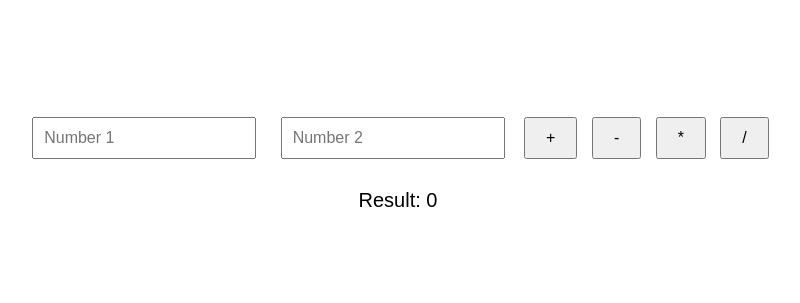
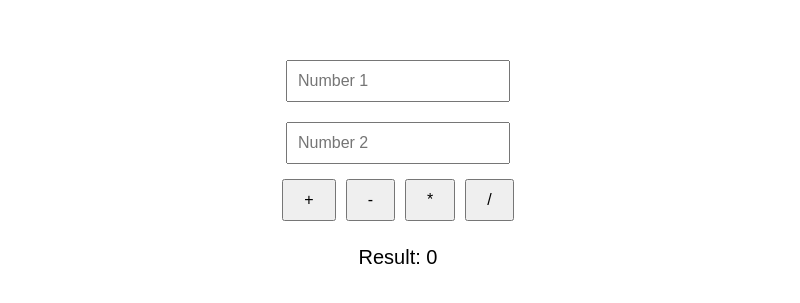
Before and after one commit to davies-villa/ALX_Simple_Quiz, a plain HTML site: page calculator.html in a window 1280 px wide. Shown: the part 241-544 px from the top of the page, without its empty margins (242-1042 px from the left). Drawn offline with Linux system fonts and the light colour scheme.

Commit message:
added the column to the icons

```diff
--- a/calculator.css
+++ b/calculator.css
@@ -1,6 +1,7 @@
 body {
     font-family: Arial, sans-serif;
     display: flex;
+    flex-direction: column;
     justify-content: center;
     align-items: center;
     height: 100vh;
@@ -9,6 +10,10 @@ body {
 
 #calculator-container {
     text-align: center;
+    display: flex;
+    flex-direction: column;
+    justify-content: center;
+    align-items: center;
 }
 
 input[type="number"] {
@@ -25,6 +30,13 @@ button {
     cursor: pointer;
 }
 
+.btn-container{
+    display: flex;
+    flex-direction: row;
+    justify-content: center;
+    align-items: center;
+}
+
 #result {
     margin-top: 20px;
     font-size: 20px;
--- a/calculator.html
+++ b/calculator.html
@@ -1,22 +1,27 @@
 <!DOCTYPE html>
 <html lang="en">
+
 <head>
     <meta charset="UTF-8">
     <title>Simple Calculator</title>
     <link rel="stylesheet" href="calculator.css">
 </head>
+
 <body>
     <div id="calculator-container">
         <input type="number" id="number1" placeholder="Number 1">
         <input type="number" id="number2" placeholder="Number 2">
 
-        <button id="add">+</button>
-        <button id="subtract">-</button>
-        <button id="multiply">*</button>
-        <button id="divide">/</button>
+        <div class="btn-container">
+            <button id="add">+</button>
+            <button id="subtract">-</button>
+            <button id="multiply">*</button>
+            <button id="divide">/</button>
+        </div>
 
         <div id="result">Result: <span id="calculation-result">0</span></div>
     </div>
     <script src="calculator.js"></script>
 </body>
+
 </html>
```
